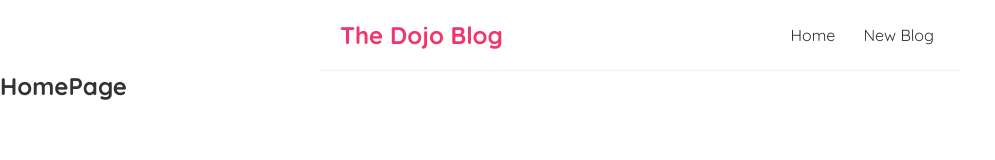
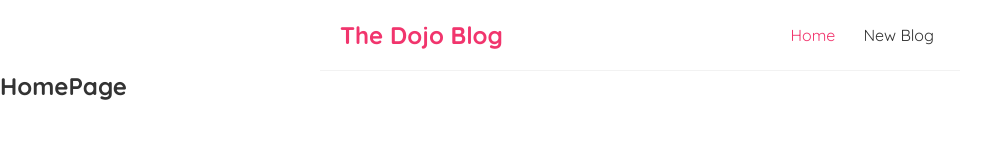
Before and after one commit to Popeaura/dojo-tutee, a React (Vite) app: page / in a window 1280 px wide. In both pictures the pointer is over the link "Home". Shown: the top 160 px of the page, without its empty margins (0-995 px from the left). Built offline with nearby package versions, Linux system fonts and the light colour scheme.

Commit message:
I uploaded my modifed project's folder

```diff
--- a/src/index.css
+++ b/src/index.css
@@ -28,3 +28,7 @@
     text-decoration: none;
     padding: 6px;
 }
+
+.navbar a:hover{
+    color: #f1356d;
+}
```
